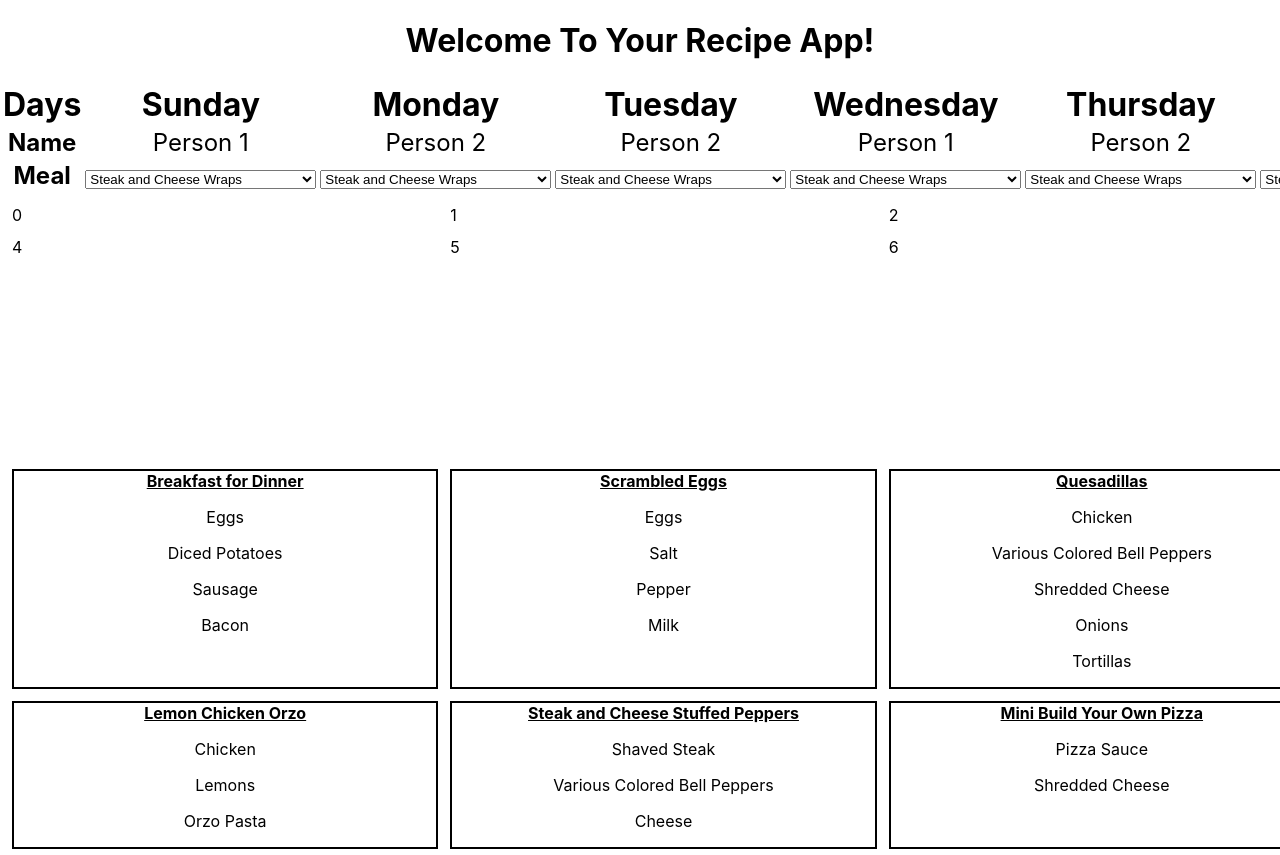
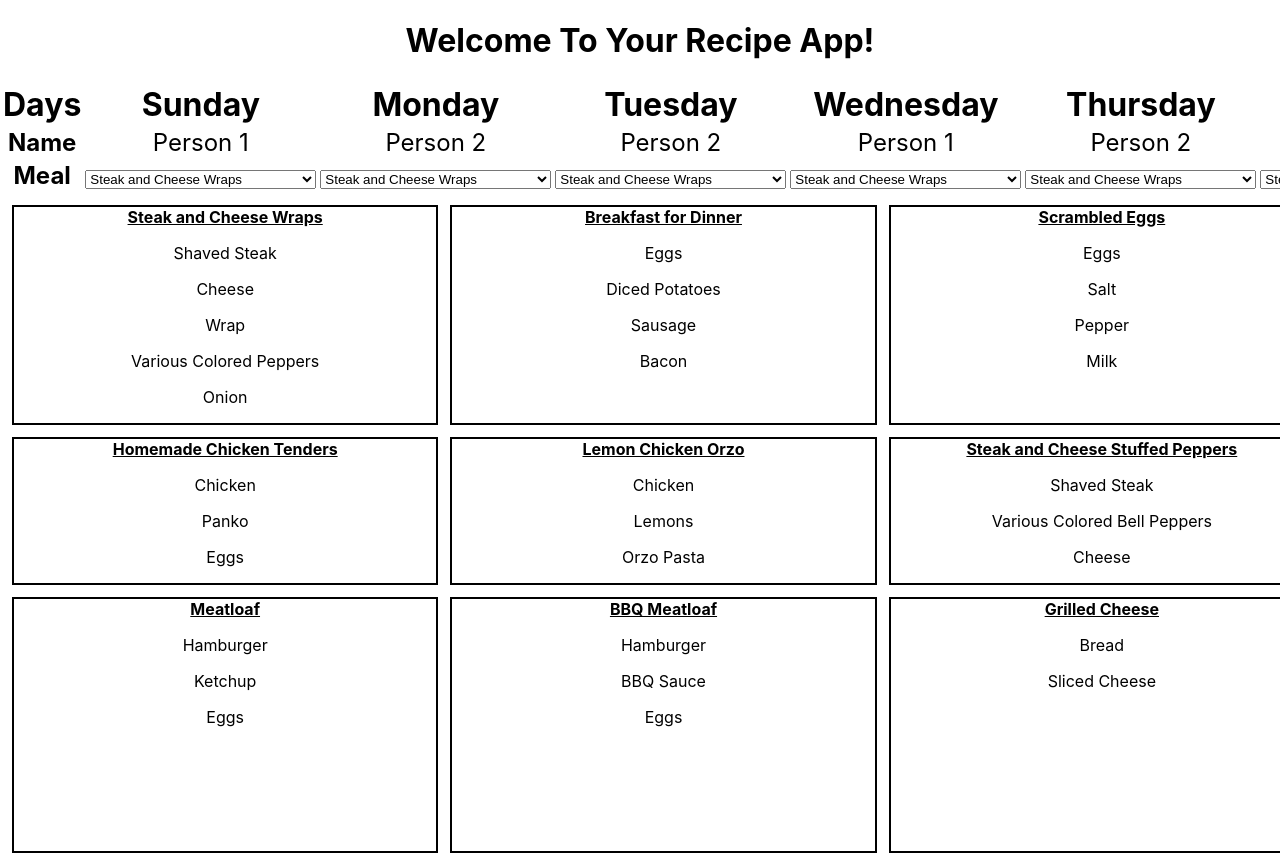
Before and after one commit to Mattmberg/react-recipe-app, a React (Create React App) app in the folder react-recipe-app/: page / in a window 1280 px wide. Shown: the top 855 px of the page. Built offline with nearby package versions, Linux system fonts and the light colour scheme; the HTML template or start-up script is replaced by a standard one.

Commit message:
Removed bits of code I was using to test mealList

```diff
--- a/react-recipe-app/src/components/container.jsx
+++ b/react-recipe-app/src/components/container.jsx
@@ -8,13 +8,13 @@ import { send } from 'emailjs-com';
 
 export const Container = () => {
     const [mealList, setMealList] = useState([
-        { id: "Sunday", name:"0"},
-        { id: "Monday", name:"1"},
-        { id: "Tuesday", name:"2"},
-        { id: "Wednesday", name:"3"},
-        { id: "Thursday", name:"4"},
-        { id: "Friday", name:"5"},
-        { id: "Saturday", name:"6"}
+        { id: "Sunday", name:""},
+        { id: "Monday", name:""},
+        { id: "Tuesday", name:""},
+        { id: "Wednesday", name:""},
+        { id: "Thursday", name:""},
+        { id: "Friday", name:""},
+        { id: "Saturday", name:""}
     ]);
 
     const [meals, setMeals] = useState({
@@ -83,7 +83,7 @@ export const Container = () => {
                         <td>Person 1</td>
                     </tr>
                     <tr>
-                        <td><b>Meal</b>{mealList.mealListToSend}</td>
+                        <td><b>Meal</b></td>
                         <td>
                             <select value={meals.sunMeal}
                             onChange={e => { setMeals({
@@ -156,7 +156,6 @@ export const Container = () => {
                     </tr>
                 </table>
                 <div className="grid-container">
-                    {mealList.map(meal => {return <div key={meal.id}>{meal.name}</div>})}
                     {recipeData.map(recipe => {
                         return <RecipeCard key={recipe.id} {...recipe} />;
                     })}
```
